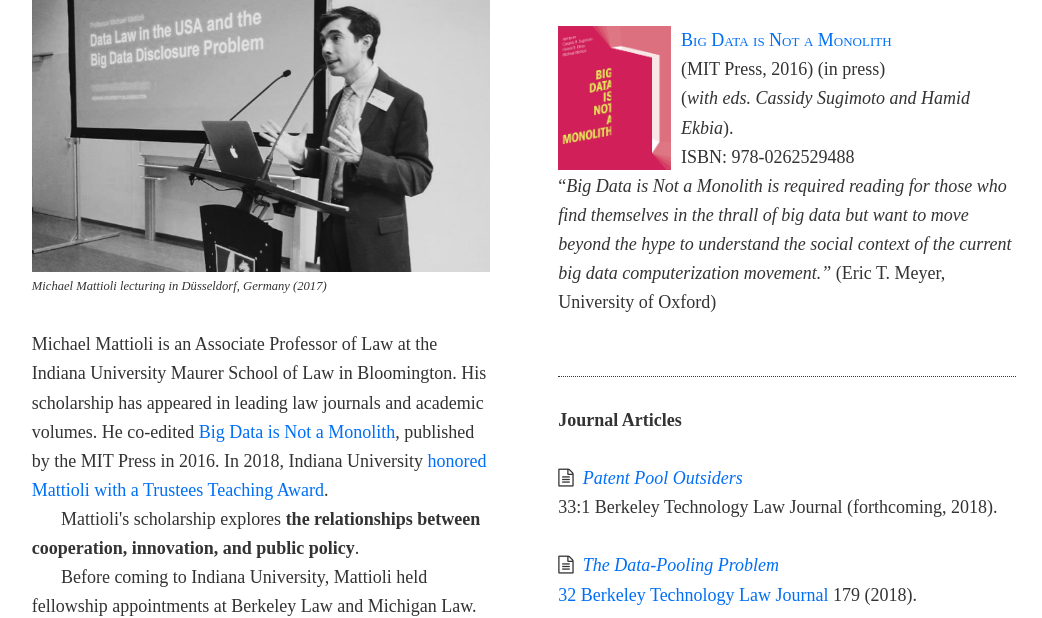
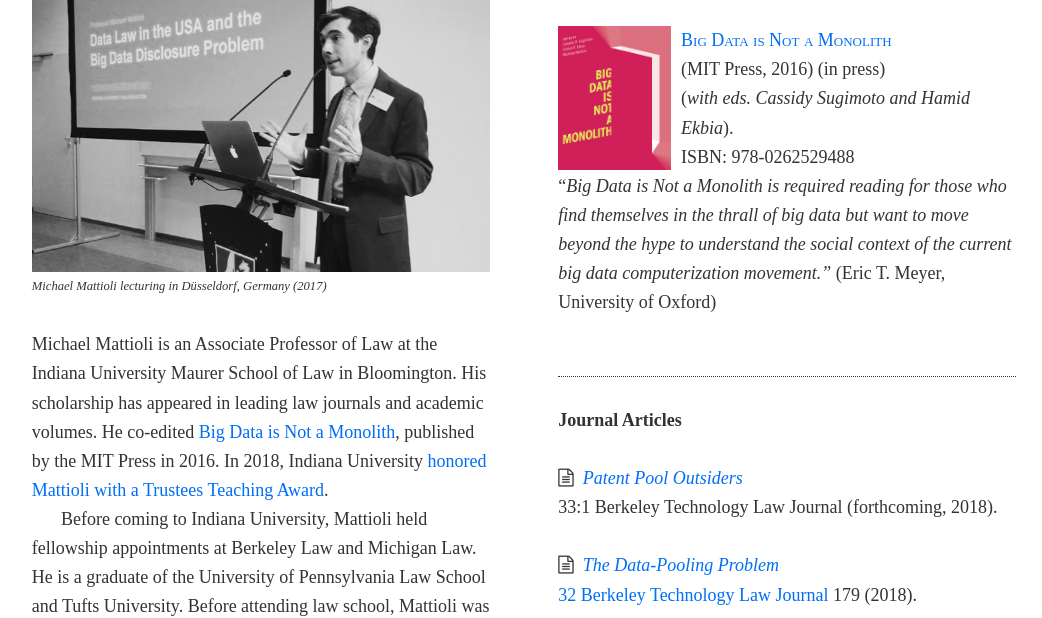
Before and after one commit to mikemattioli/mikemattioli.github.io, a plain HTML site: page index.html in a window 1280 px wide. Shown: the part 211-829 px from the top of the page, without its empty margins (141-1183 px from the left). Drawn offline with nearby package versions, Linux system fonts and the light colour scheme.

Commit message:
Update index.html

```diff
--- a/index.html
+++ b/index.html
@@ -48,8 +48,6 @@
 			<div class="caption">Michael Mattioli lecturing in Düsseldorf, Germany (2017)</div>
 
     		<p class="first-line">Michael Mattioli is an Associate Professor of Law at the Indiana University Maurer School of Law in Bloomington. His scholarship has appeared in leading law journals and academic volumes. He co-edited <a href="href="http://a.co/eAtnO2k">Big Data is Not a Monolith</a>, published by the MIT Press in 2016. In 2018, Indiana University <a href="https://news.iu.edu/stories/2018/04/iub/inside/24-law-school-presents-teaching-awards.html">honored Mattioli with a Trustees Teaching Award</a>.</p>
-
-		<div class="indent">Mattioli's scholarship explores <span class="emphasis">the relationships between cooperation, innovation, and public policy</span>.</div>
 
 			<div class="indent">Before coming to Indiana University, Mattioli held fellowship appointments at Berkeley Law and Michigan Law. He is a graduate of the University of Pennsylvania Law School and Tufts University. Before attending law school, Mattioli was employed as an ASIC microchip designer at Sun Microsystems (acquired by Oracle Corporation in 2010).</div>
 
```
